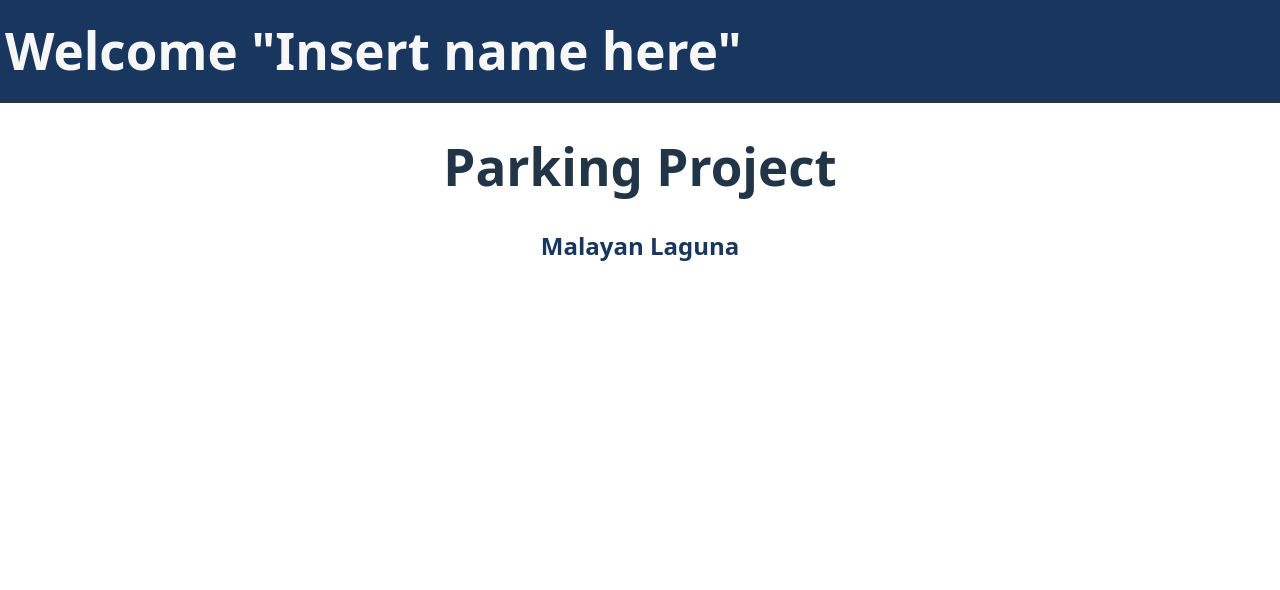
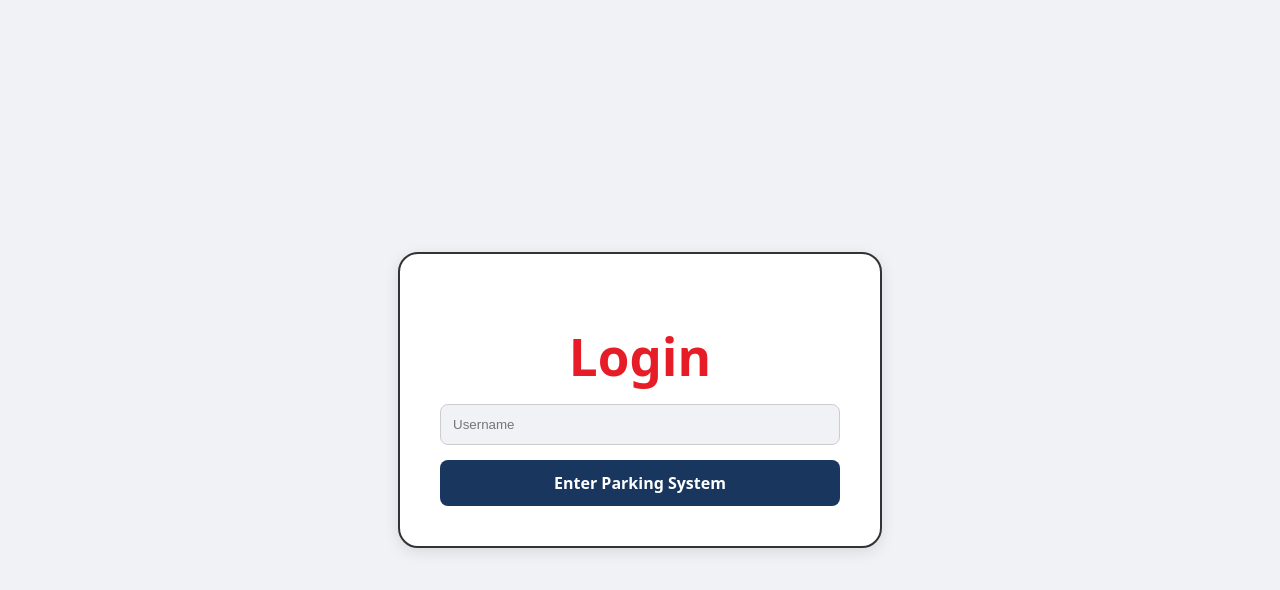
Before and after one commit to MeguminWaifu/parking-proj, a React (Vite) app: page / in a window 1280 px wide. Shown: the top 590 px of the page. Built offline with nearby package versions, Linux system fonts and the light colour scheme.

Commit message:
did sum stuff

```diff
--- a/package.json
+++ b/package.json
@@ -11,7 +11,8 @@
   },
   "dependencies": {
     "react": "^19.2.0",
-    "react-dom": "^19.2.0"
+    "react-dom": "^19.2.0",
+    "react-router-dom": "^7.12.0"
   },
   "devDependencies": {
     "@eslint/js": "^9.39.1",
--- a/src/App.jsx
+++ b/src/App.jsx
@@ -1,17 +1,19 @@
-import { useState } from 'react'
-import reactLogo from './assets/react.svg'
-import viteLogo from '/vite.svg'
-import './App.css'
+import { BrowserRouter as Router, Routes, Route } from 'react-router-dom';
+import Login from './pages/Login';
+import Home from './pages/Home';
 
 function App() {
-  const [count, setCount] = useState(0)
+  return (
+    <Router>
+      <Routes>
+        {/* Setting path="/" makes this the first page users see */}
+        <Route path="/" element={<Login />} />
 
-  return (
-    <>
-      <h1>Parking Project</h1>
-      <h2>Malayan Laguna</h2>
-    </>
-  )
+        {/* You can move the main content to /dashboard or /home */}
+        <Route path="/home" element={<Home />} />
+      </Routes>
+    </Router>
+  );
 }
 
-export default App
+export default App;
--- a/src/Header.jsx
+++ b/src/Header.jsx
@@ -1,10 +1,11 @@
 
 import './Header.css'
 
-function Header() {
+// name="that dude"
+function Header(props) {
   return (
     <header className="main-header">
-      <h1>Welcome "Insert name here"</h1>
+      <h1>Welcome "{props.user}"</h1>
     </header>
   );
 }
--- a/src/main.jsx
+++ b/src/main.jsx
@@ -2,11 +2,9 @@ import { StrictMode } from 'react'
 import { createRoot } from 'react-dom/client'
 import './index.css'
 import App from './App.jsx'
-import Header from './Header.jsx'
 
 createRoot(document.getElementById('root')).render(
   <StrictMode>
-    <Header />
     <App />
   </StrictMode>,
 )
--- /dev/null
+++ b/src/pages/Home.css
@@ -0,0 +1,48 @@
+#root {
+  width: 100%;
+  margin: 0;
+  padding: 0;
+  text-align: center;
+}
+
+.logo {
+  height: 6em;
+  padding: 1.5em;
+  will-change: filter;
+  transition: filter 300ms;
+}
+.logo:hover {
+  filter: drop-shadow(0 0 2em #646cffaa);
+}
+.logo.react:hover {
+  filter: drop-shadow(0 0 2em #61dafbaa);
+}
+
+@keyframes logo-spin {
+  from {
+    transform: rotate(0deg);
+  }
+  to {
+    transform: rotate(360deg);
+  }
+}
+
+@media (prefers-reduced-motion: no-preference) {
+  a:nth-of-type(2) .logo {
+    animation: logo-spin infinite 20s linear;
+  }
+}
+
+.card {
+  padding: 2em;
+}
+
+.read-the-docs {
+  color: #888;
+}
+h2{
+  color: rgb(25, 55, 94);
+}
+h1{
+    color:rgb(230, 29, 39);
+}
--- /dev/null
+++ b/src/pages/Home.jsx
@@ -0,0 +1,18 @@
+
+import './Home.css'
+import Header from '../Header';
+import { useLocation } from 'react-router-dom';
+function Home() {
+  const location = useLocation();
+  const username=location.state?.user || "that dude";
+
+  return (
+    <>
+    <Header user={username}/>
+      <h1>Parking Project</h1>
+      <h2>Malayan Laguna</h2>
+    </>
+  )
+}
+
+export default Home
--- /dev/null
+++ b/src/pages/Login.css
@@ -0,0 +1,56 @@
+.login-container {
+  height: 100vh;
+  width: 100vw;
+  display: flex;
+  justify-content: center;
+  align-items: center;
+  background-color: #f0f2f5;
+}
+
+.login-box {
+  background-color: white;
+  padding: 40px;
+  border: 2px solid #333;
+  border-radius: 20px;
+  box-shadow: 0 4px 15px rgba(0, 0, 0, 0.1);
+
+  display: flex;
+  flex-direction: column;
+  align-items: center;
+  width: 100%;
+  max-width: 400px;
+}
+
+h1 {
+  margin-bottom: 20px;
+  color: #333;
+}
+
+form {
+  display: flex;
+  flex-direction: column;
+  gap: 15px;
+  width: 100%;
+}
+
+input {
+  padding: 12px;
+  border: 1px solid #ccc;
+  border-radius: 8px;
+  background-color: #f0f2f5;
+  color:  rgb(25, 55, 94);
+}
+
+button {
+  padding: 12px;
+  background-color: rgb(25, 55, 94);
+  color: white;
+  border: none;
+  border-radius: 8px;
+  cursor: pointer;
+  font-weight: bold;
+}
+
+button:hover {
+  background-color: #0056b3;
+}
--- /dev/null
+++ b/src/pages/Login.jsx
@@ -0,0 +1,33 @@
+import { useState } from 'react';
+import { useNavigate } from 'react-router-dom';
+import './Login.css';
+
+function Login() {
+  const [username, setUsername] = useState('');
+  const navigate = useNavigate();
+
+  const handleLogin = (e) => {
+    e.preventDefault();
+    navigate('/home', { state: { user: username } });
+  };
+
+ return (
+  <div className="login-container">
+
+    <div className="login-box">
+      <h1>Login</h1>
+      <form onSubmit={handleLogin}>
+        <input
+          type="text"
+          placeholder="Username"
+          value={username}
+          onChange={(e) => setUsername(e.target.value)}
+        />
+        <button type="submit">Enter Parking System</button>
+      </form>
+    </div>
+  </div>
+);
+}
+
+export default Login;
```
Also changed, not shown: 1 other file (tests, documents, lock files or other folders).
